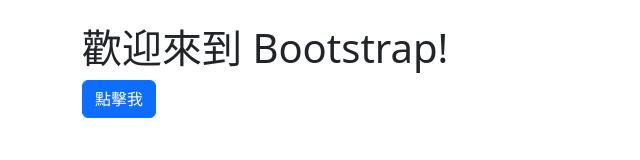
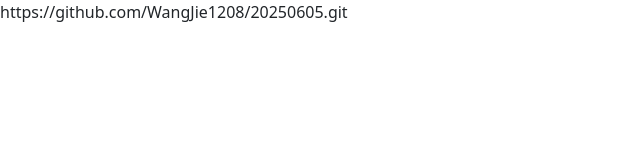
Before and after one commit to WangJie1208/20250605, a plain HTML site: page index.html in a window 1280 px wide. Shown: the whole page, without its empty margins (0-640 px from the left). Drawn offline with nearby package versions, Linux system fonts and the light colour scheme.

Commit message:
Update index.html

```diff
--- a/index.html
+++ b/index.html
@@ -9,9 +9,7 @@
 </head>
 
 <body>
-    <div class="container mt-4">
-        <h1>歡迎來到 Bootstrap!</h1>
-        <button class="btn btn-primary">點擊我</button>
+   https://github.com/WangJie1208/20250605.git
     </div>
 </body>
 </html>
```
